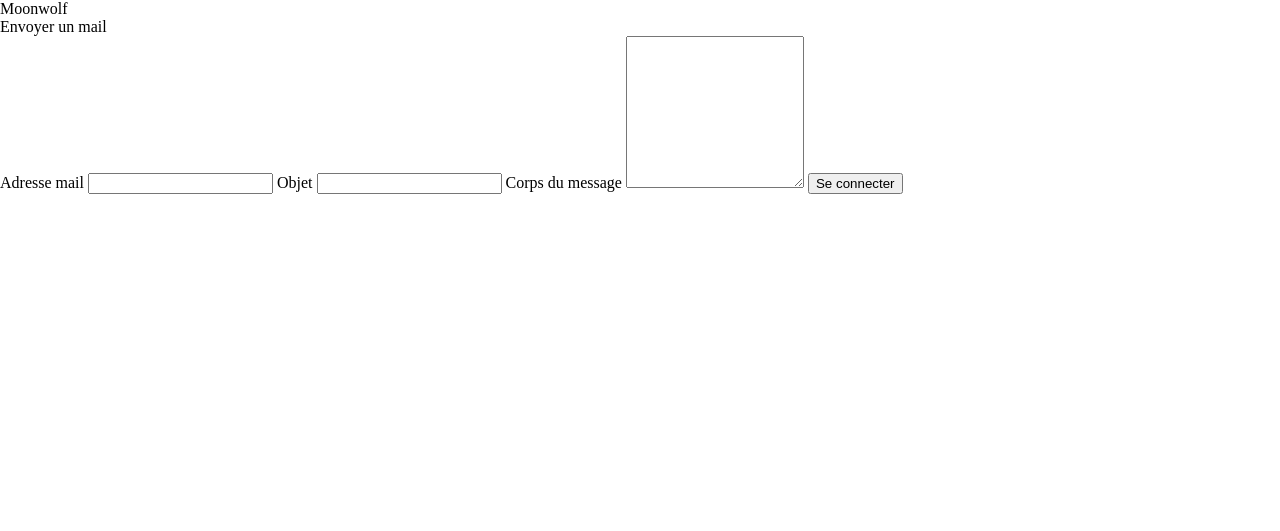
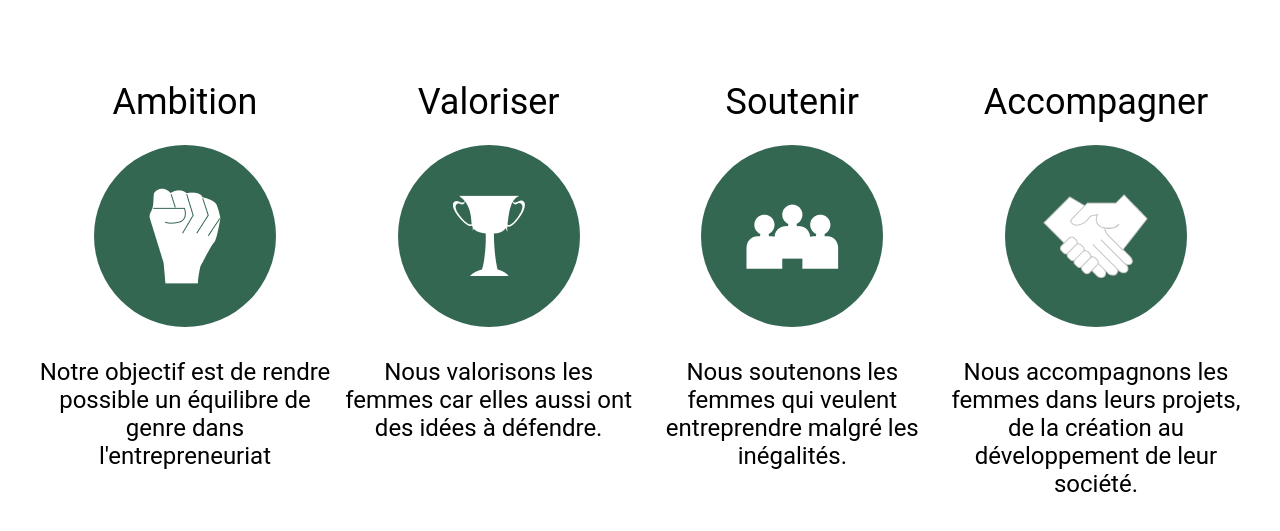
Before and after one commit to rilbo/moonwolf, a PHP site: page / in a window 1280 px wide. Shown: the top 531 px of the page. Run offline with PHP 8.4, Linux system fonts and the light colour scheme; style sheets or scripts are compiled from the project's sources.

Commit message:
section/front-Valeur

```diff
--- a/index.html
+++ b/index.html
@@ -3,28 +3,44 @@
 <head>
   <meta charset="utf-8">
   <title>Moonwolf</title>
-  <link rel="stylesheet" href="assets/css/style.css">
+  <link rel="stylesheet" href="src/sass/style.css">
   <script src="assets/js/main.js"></script>
 </head>
 <body>
-  <h1>Moonwolf</h1>
-  <form action="assets/php/script/scriptEnvoieMailContact.php" method="post">
-    <h2>Envoyer un mail</h2>
+   <article id="valeur" class="flex justify-content-between">
+      <div class="flex column align-center">
+         <p>Ambition</p>
+         <figure>
+            <img src="assets/img/Ambition.png" alt="">
+         </figure>
+         <p>Notre objectif est de rendre possible un équilibre de genre dans l'entrepreneuriat</p>
+      </div>
 
-    <label for="mail">Adresse mail</label>
-    <input type="text" name="mail" id="mail" />
+      <div class="flex column align-center">
+         <p>Valoriser</p>
+         <figure>
+         <img src="assets/img/Valoriser.png" alt="">
+         </figure>
+         <p>Nous valorisons les femmes car elles aussi ont des idées à défendre.</p>
+      </div>
 
-    <label for="objet">Objet</label>
-    <input type="text" name="objet" id="objet" list="list-objet">
-    <datalist id="list-objet">
-      <option value="Demande de devis" />
-      <option value="Demande de renseignement" />
-    </datalist>
+      <div class="flex column align-center">
+         <p>Soutenir</p>
+         <figure>
+         <img src="assets/img/Soutenir.png" alt="">
+         </figure>
+         <p>Nous soutenons les femmes qui veulent entreprendre malgré les inégalités.</p>
+      </div>
 
-    <label for="message">Corps du message</label>
-    <textarea name="message" id="message" rows="10"></textarea>
+      <div class="flex column align-center">
+         <p>Accompagner</p>
+         <figure>
+         <img src="assets/img/Accompagner.png" alt="">
+         </figure>
+         <p>Nous accompagnons les femmes dans leurs projets, de la création au développement de leur société.</p>
+      </div>
 
-    <input type="submit" value="Se connecter" />
-  </form>
+   </article >
+
 </body>
 </html>
--- a/src/sass/style.scss
+++ b/src/sass/style.scss
@@ -5,3 +5,45 @@
 section{
     @include flex(center);
 }
+
+#valeur{
+    margin-top: 88px;
+    margin-left: 38px;
+    margin-right: 37px;
+    div{
+        width: 294px;
+        p{
+            font-family: Roboto;
+            font-style: normal;
+            font-weight: normal;
+            line-height: 28px;
+            text-align: center;
+            &:first-child{
+                font-size: 36px;
+            }
+            &:last-child{
+                font-size: 24px;
+            }
+        }
+        figure{
+            display: flex;
+            align-items: center;
+            justify-content: center;
+            background-color: #346751;
+            margin-top:29px;
+            margin-bottom:31px;
+            width: 182px;
+            height: 182px;
+            object-fit:cover;
+            border-radius:50%;
+
+            img{
+                text-align: center;
+
+            }
+        }
+
+    }
+
+
+}
```
Also changed, not shown: assets/img/1635958214-8561-artwork.jpg (added), assets/img/Accompagner.png (added), assets/img/Ambition.png (added), assets/img/Soutenir.png (added), assets/img/Valoriser.png (added), 1 other file.
